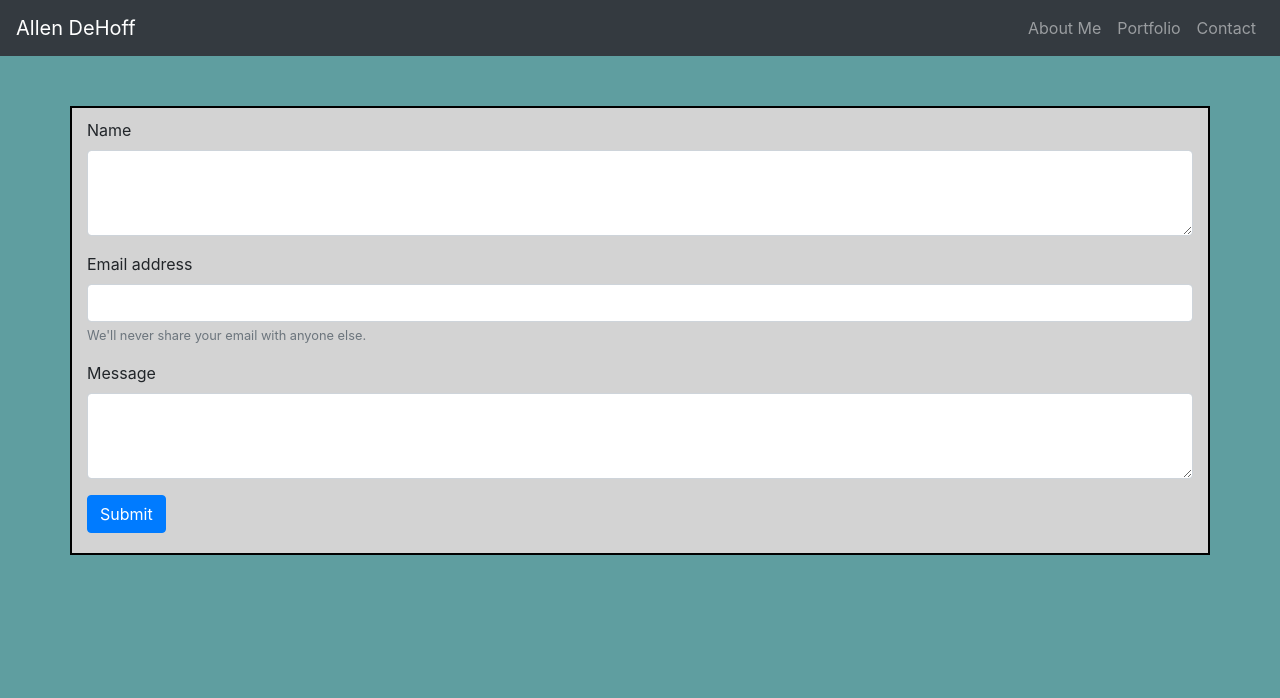
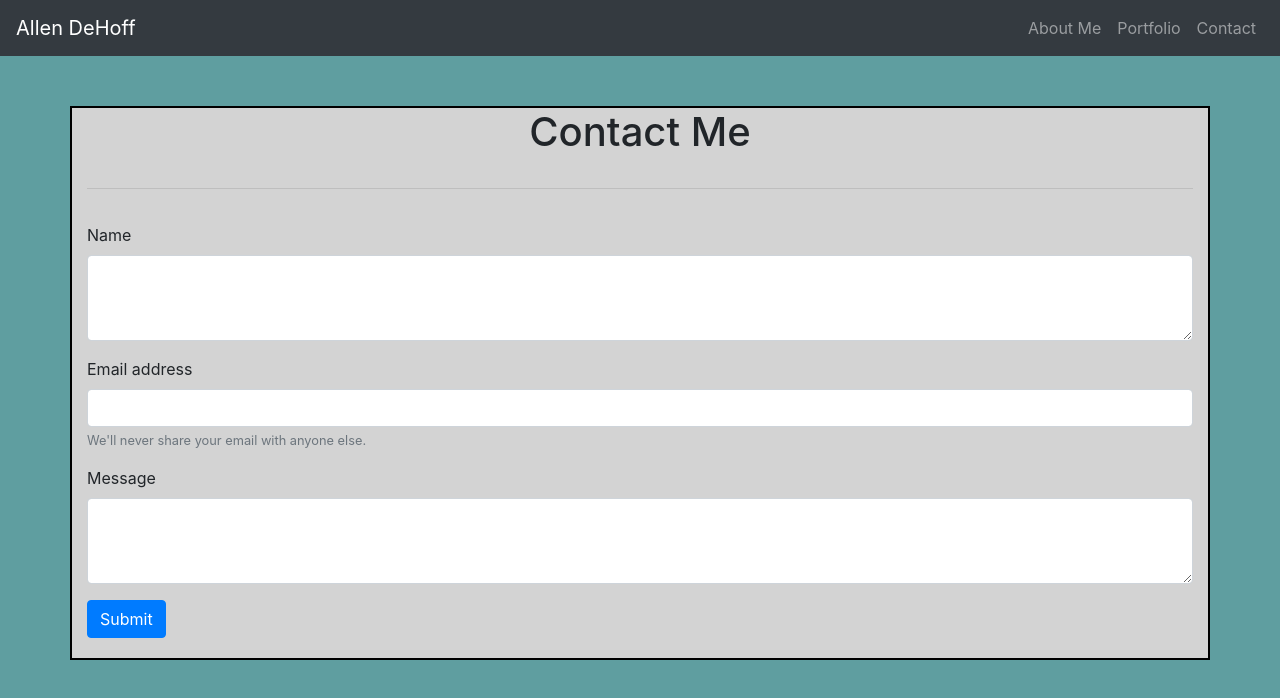
Before and after one commit to allendehoff/Portfolio, a plain HTML site: page contact.html in a window 1280 px wide. Drawn offline with nearby package versions, Linux system fonts and the light colour scheme.

Commit message:
updated top row of all pages to look the same and have line breaks under them

```diff
--- a/contact.html
+++ b/contact.html
@@ -25,6 +25,12 @@
         </div>
     </header>
     <div class="container">
+        <div class="row">
+            <div class="col-lg-12 d-flex justify-content-center">
+                <h1>Contact Me</h1>
+            </div>
+        </div>
+        <hr class="my-4">
     <!-- Contact form -->
         <div class="contactform">
             <form>
```
Also changed, not shown: index.html (+2 -1 lines).
